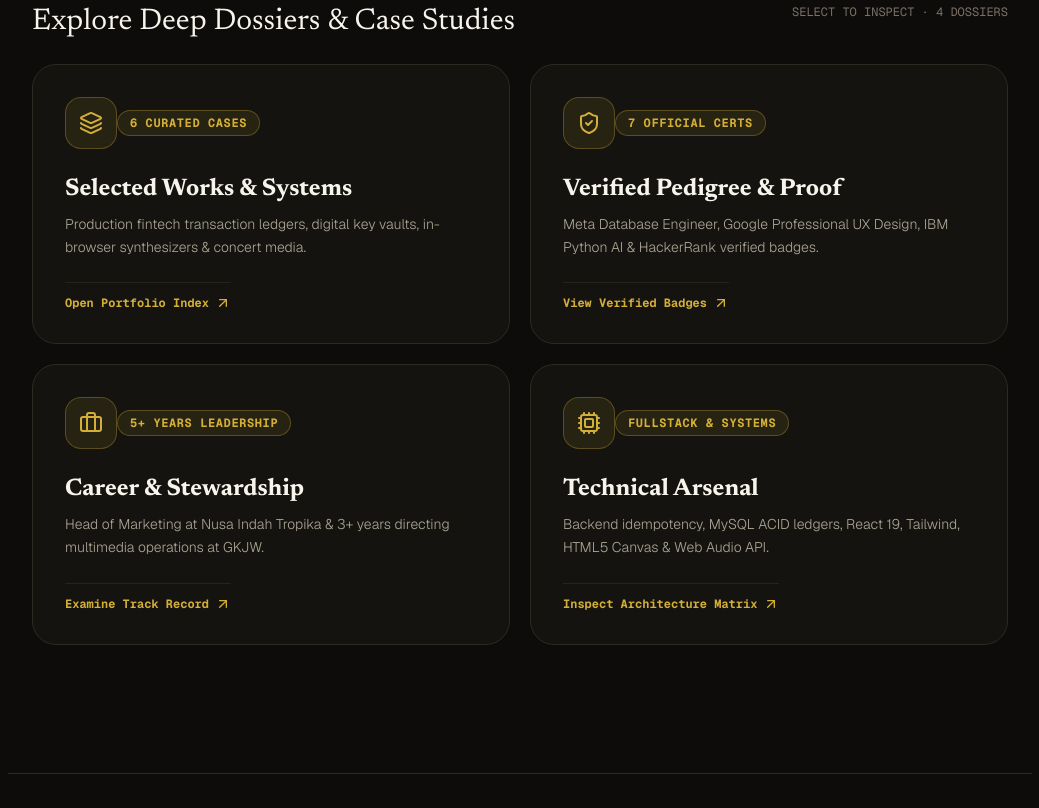
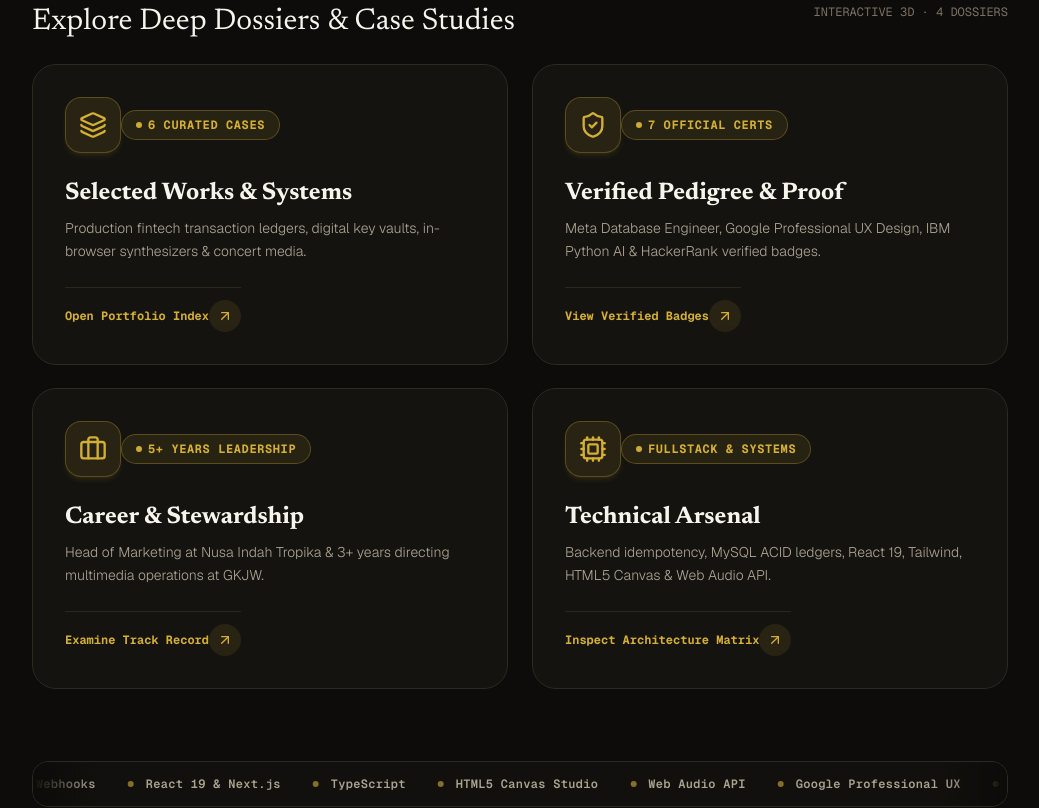
Before and after one commit to revwrks/portfolio, a Next.js app: page / in a window 1280 px wide. Shown: the part 903-1711 px from the top of the page, without its empty margins (120-1159 px from the left). Built offline with nearby package versions, Linux system fonts and the light colour scheme.

Commit message:
feat: integrate 3D magnetic tilt cards, inner element choreography, and infinite skills marquee inspired by Yozananta

```diff
--- a/src/app/globals.css
+++ b/src/app/globals.css
@@ -57,6 +57,46 @@ body {
   color: #ffffff;
 }
 
+/* Infinite Marquee Animation (Buttery Smooth 60fps) */
+@keyframes marquee {
+  0% {
+    transform: translateX(0%);
+  }
+  100% {
+    transform: translateX(-50%);
+  }
+}
+
+.animate-marquee {
+  display: flex;
+  width: max-content;
+  animation: marquee 28s linear infinite;
+}
+
+.animate-marquee:hover {
+  animation-play-state: paused;
+}
+
+/* Metallic Light Shimmer Sweep */
+@keyframes shimmer {
+  0% {
+    transform: translateX(-150%) skewX(-20deg);
+  }
+  100% {
+    transform: translateX(250%) skewX(-20deg);
+  }
+}
+
+.animate-shimmer {
+  animation: shimmer 2.2s cubic-bezier(0.4, 0, 0.2, 1) infinite;
+}
+
+/* Stagger Animation Presets */
+.stagger-1 { animation-delay: 50ms; }
+.stagger-2 { animation-delay: 120ms; }
+.stagger-3 { animation-delay: 190ms; }
+.stagger-4 { animation-delay: 260ms; }
+
 /* Elegant Stage Fade-Slide Animation */
 @keyframes stageEnter {
   0% {
--- a/src/components/themes/EditorialTheme.tsx
+++ b/src/components/themes/EditorialTheme.tsx
@@ -1,6 +1,6 @@
 "use client";
 
-import React, { useState, useEffect } from "react";
+import React, { useState, useEffect, useRef } from "react";
 import {
   ArrowUpRight,
   Briefcase,
@@ -23,6 +23,110 @@ import { playUiClick } from "@/lib/audio";
 import { useToast } from "@/components/ui/Toast";
 
 type ActiveModal = "works" | "credentials" | "career" | "stack" | null;
+
+interface TiltCardProps {
+  onClick: () => void;
+  icon: React.ElementType;
+  badge: string;
+  title: string;
+  description: string;
+  actionText: string;
+}
+
+function EditorialTiltCard({
+  onClick,
+  icon: Icon,
+  badge,
+  title,
+  description,
+  actionText,
+}: TiltCardProps) {
+  const cardRef = useRef<HTMLButtonElement>(null);
+  const [transform, setTransform] = useState("perspective(1000px) rotateX(0deg) rotateY(0deg) translateY(0px)");
+  const [glowPos, setGlowPos] = useState({ x: 50, y: 50 });
+  const [isHovered, setIsHovered] = useState(false);
+
+  const handleMouseMove = (e: React.MouseEvent<HTMLButtonElement>) => {
+    if (!cardRef.current) return;
+    const rect = cardRef.current.getBoundingClientRect();
+    const x = e.clientX - rect.left;
+    const y = e.clientY - rect.top;
+    const centerX = rect.width / 2;
+    const centerY = rect.height / 2;
+
+    const rotateX = ((y - centerY) / centerY) * -5;
+    const rotateY = ((x - centerX) / centerX) * 5;
+
+    setTransform(`perspective(1000px) rotateX(${rotateX.toFixed(2)}deg) rotateY(${rotateY.toFixed(2)}deg) translateY(-8px) scale3d(1.015, 1.015, 1.015)`);
+    setGlowPos({ x: (x / rect.width) * 100, y: (y / rect.height) * 100 });
+  };
+
+  const handleMouseLeave = () => {
+    setTransform("perspective(1000px) rotateX(0deg) rotateY(0deg) translateY(0px) scale3d(1, 1, 1)");
+    setIsHovered(false);
+  };
+
+  return (
+    <button
+      ref={cardRef}
+      type="button"
+      onClick={onClick}
+      onMouseMove={handleMouseMove}
+      onMouseEnter={() => setIsHovered(true)}
+      onMouseLeave={handleMouseLeave}
+      style={{
+        transform,
+        transition: isHovered ? "transform 0.1s ease-out" : "transform 0.4s cubic-bezier(0.16, 1, 0.3, 1)"
+      }}
+      className="group relative text-left p-6 sm:p-8 rounded-3xl border border-[#2e2921] bg-[#161411]/90 hover:border-[#d4af37]/80 hover:shadow-2xl hover:shadow-[#d4af37]/15 flex flex-col justify-between space-y-6 cursor-pointer overflow-hidden backdrop-blur-xl"
+    >
+      {/* Dynamic Cursor Spotlight Layer */}
+      <div
+        className="absolute inset-0 pointer-events-none transition-opacity duration-300 rounded-3xl"
+        style={{
+          opacity: isHovered ? 1 : 0,
+          background: `radial-gradient(circle at ${glowPos.x}% ${glowPos.y}%, rgba(212, 175, 55, 0.18) 0%, transparent 65%)`
+        }}
+      />
+
+      {/* Shimmer Light Reflection Sweep on Hover */}
+      <div
+        className="absolute inset-0 pointer-events-none opacity-0 group-hover:opacity-100 transition-opacity duration-500 overflow-hidden rounded-3xl"
+      >
+        <div className="w-1/2 h-full bg-gradient-to-r from-transparent via-white/5 to-transparent -skew-x-12 group-hover:translate-x-[300%] transition-transform duration-1000" />
+      </div>
+
+      {/* Top Header inside Card */}
+      <div className="relative z-10 flex items-center justify-between">
+        <div className="w-14 h-14 rounded-2xl bg-[#d4af37]/10 border border-[#d4af37]/30 flex items-center justify-center text-[#d4af37] transition-all duration-300 group-hover:scale-110 group-hover:bg-[#d4af37]/20 group-hover:rotate-3 shadow-md shadow-[#d4af37]/10">
+          <Icon className="w-7 h-7 text-[#d4af37] transition-transform duration-300 group-hover:scale-105" />
+        </div>
+        <span className="flex items-center gap-1.5 text-xs font-mono font-bold tracking-wider text-[#d4af37] uppercase px-3.5 py-1.5 rounded-full bg-[#d4af37]/10 border border-[#d4af37]/30 backdrop-blur-sm group-hover:border-[#d4af37]/60 transition-colors">
+          <span className="w-1.5 h-1.5 rounded-full bg-[#d4af37] animate-pulse" />
+          {badge}
+        </span>
+      </div>
+
+      {/* Middle Body inside Card */}
+      <div className="relative z-10 space-y-2">
+        <h3 className="text-2xl font-serif font-bold text-[#f7f4ec] group-hover:text-[#e8cb74] transition-colors duration-200">
+          {title}
+        </h3>
+        <p className="text-sm text-[#aba392] font-light leading-relaxed group-hover:text-[#c4beb1] transition-colors duration-200">
+          {description}
+        </p>
+      </div>
+
+      {/* Bottom Action Bar inside Card */}
+      <div className="relative z-10 flex items-center justify-between text-xs font-mono text-[#d4af37] font-bold pt-3 border-t border-[#2e2921]/90 group-hover:border-[#d4af37]/40 transition-colors">
+        <span className="group-hover:tracking-wider transition-all duration-200">{actionText}</span>
+        <div className="w-8 h-8 rounded-full bg-[#d4af37]/10 flex items-center justify-center group-hover:bg-[#d4af37] group-hover:text-zinc-950 transition-all duration-200">
+          <ArrowUpRight className="w-4 h-4 transition-transform duration-200 group-hover:translate-x-0.5 group-hover:-translate-y-0.5" />
+        </div>
+      </div>
+    </button>
+  );
+}
 
 export function EditorialTheme() {
   const { personal, projects, certifications, experience, volunteering, skills, education } = PORTFOLIO_DATA;
@@ -57,6 +161,21 @@ export function EditorialTheme() {
     window.addEventListener("keydown", handleKeyDown);
     return () => window.removeEventListener("keydown", handleKeyDown);
   }, []);
+
+  const marqueeItems = [
+    "Laravel & PHP",
+    "MySQL ACID Ledgers",
+    "Asynchronous Webhooks",
+    "React 19 & Next.js",
+    "TypeScript",
+    "HTML5 Canvas Studio",
+    "Web Audio API",
+    "Google Professional UX",
+    "Multi-Cam Live Broadcast",
+    "Video Direction",
+    "Docker & Linux",
+    "Idempotent Transaction Systems"
+  ];
 
   return (
     <div className="min-h-screen bg-[#0d0c0a] text-[#f7f4ec] font-sans selection:bg-[#d4af37]/35 selection:text-white pb-32">
@@ -237,7 +356,7 @@ export function EditorialTheme() {
           </div>
         </section>
 
-        {/* GRAND 2x2 FEATURE TILES (THE 4 EYE-CATCHING MODAL BUTTONS) */}
+        {/* GRAND 2x2 FEATURE TILES (INTERACTIVE 3D TILT CARDS) */}
         <section aria-label="Dossiers Navigation" className="pt-6 border-t border-[#2e2921]">
           <div className="flex items-center justify-between pb-6">
             <div>
@@ -249,136 +368,81 @@ export function EditorialTheme() {
               </h2>
             </div>
             <span className="text-xs font-mono text-[#7a7265] hidden sm:inline">
-              SELECT TO INSPECT · 4 DOSSIERS
+              INTERACTIVE 3D · 4 DOSSIERS
             </span>
           </div>
 
-          <div className="grid grid-cols-1 md:grid-cols-2 gap-5">
+          <div className="grid grid-cols-1 md:grid-cols-2 gap-6">
 
             {/* TILE 1: SELECTED WORKS & SYSTEMS */}
-            <button
-              type="button"
+            <EditorialTiltCard
               onClick={() => {
                 playUiClick(800);
                 setActiveModal("works");
               }}
-              className="group relative text-left p-6 sm:p-8 rounded-3xl border border-[#2e2921] bg-[#161411]/90 hover:bg-[#1f1b15] hover:border-[#d4af37]/70 transition-all duration-300 hover:-translate-y-1.5 hover:shadow-2xl hover:shadow-[#d4af37]/10 flex flex-col justify-between space-y-6 cursor-pointer"
-            >
-              <div className="flex items-center justify-between">
-                <div className="w-13 h-13 rounded-2xl bg-[#d4af37]/10 border border-[#d4af37]/30 flex items-center justify-center text-[#d4af37] group-hover:scale-110 transition-transform duration-300">
-                  <Layers className="w-6 h-6 text-[#d4af37]" />
-                </div>
-                <span className="text-xs font-mono font-bold tracking-wider text-[#d4af37] uppercase px-3 py-1 rounded-full bg-[#d4af37]/10 border border-[#d4af37]/30">
-                  6 Curated Cases
-                </span>
-              </div>
-              <div>
-                <h3 className="text-2xl font-serif font-bold text-[#f7f4ec] group-hover:text-[#e8cb74] transition-colors">
-                  Selected Works & Systems
-                </h3>
-                <p className="text-sm text-[#aba392] font-light leading-relaxed pt-2">
-                  Production fintech transaction ledgers, digital key vaults, in-browser synthesizers & concert media.
-                </p>
-              </div>
-              <div className="flex items-center gap-1.5 text-xs font-mono text-[#d4af37] font-bold pt-3 border-t border-[#2e2921]/80">
-                <span>Open Portfolio Index</span>
-                <ArrowUpRight className="w-4 h-4 group-hover:translate-x-1 group-hover:-translate-y-1 transition-transform" />
-              </div>
-            </button>
+              icon={Layers}
+              badge="6 Curated Cases"
+              title="Selected Works & Systems"
+              description="Production fintech transaction ledgers, digital key vaults, in-browser synthesizers & concert media."
+              actionText="Open Portfolio Index"
+            />
 
             {/* TILE 2: VERIFIED CREDENTIALS */}
-            <button
-              type="button"
+            <EditorialTiltCard
               onClick={() => {
                 playUiClick(800);
                 setActiveModal("credentials");
               }}
-              className="group relative text-left p-6 sm:p-8 rounded-3xl border border-[#2e2921] bg-[#161411]/90 hover:bg-[#1f1b15] hover:border-[#d4af37]/70 transition-all duration-300 hover:-translate-y-1.5 hover:shadow-2xl hover:shadow-[#d4af37]/10 flex flex-col justify-between space-y-6 cursor-pointer"
-            >
-              <div className="flex items-center justify-between">
-                <div className="w-13 h-13 rounded-2xl bg-[#d4af37]/10 border border-[#d4af37]/30 flex items-center justify-center text-[#d4af37] group-hover:scale-110 transition-transform duration-300">
-                  <ShieldCheck className="w-6 h-6 text-[#d4af37]" />
-                </div>
-                <span className="text-xs font-mono font-bold tracking-wider text-[#d4af37] uppercase px-3 py-1 rounded-full bg-[#d4af37]/10 border border-[#d4af37]/30">
-                  7 Official Certs
-                </span>
-              </div>
-              <div>
-                <h3 className="text-2xl font-serif font-bold text-[#f7f4ec] group-hover:text-[#e8cb74] transition-colors">
-                  Verified Pedigree & Proof
-                </h3>
-                <p className="text-sm text-[#aba392] font-light leading-relaxed pt-2">
-                  Meta Database Engineer, Google Professional UX Design, IBM Python AI & HackerRank verified badges.
-                </p>
-              </div>
-              <div className="flex items-center gap-1.5 text-xs font-mono text-[#d4af37] font-bold pt-3 border-t border-[#2e2921]/80">
-                <span>View Verified Badges</span>
-                <ArrowUpRight className="w-4 h-4 group-hover:translate-x-1 group-hover:-translate-y-1 transition-transform" />
-              </div>
-            </button>
+              icon={ShieldCheck}
+              badge="7 Official Certs"
+              title="Verified Pedigree & Proof"
+              description="Meta Database Engineer, Google Professional UX Design, IBM Python AI & HackerRank verified badges."
+              actionText="View Verified Badges"
+            />
 
             {/* TILE 3: CAREER & STEWARDSHIP */}
-            <button
-              type="button"
+            <EditorialTiltCard
               onClick={() => {
                 playUiClick(800);
                 setActiveModal("career");
               }}
-              className="group relative text-left p-6 sm:p-8 rounded-3xl border border-[#2e2921] bg-[#161411]/90 hover:bg-[#1f1b15] hover:border-[#d4af37]/70 transition-all duration-300 hover:-translate-y-1.5 hover:shadow-2xl hover:shadow-[#d4af37]/10 flex flex-col justify-between space-y-6 cursor-pointer"
-            >
-              <div className="flex items-center justify-between">
-                <div className="w-13 h-13 rounded-2xl bg-[#d4af37]/10 border border-[#d4af37]/30 flex items-center justify-center text-[#d4af37] group-hover:scale-110 transition-transform duration-300">
-                  <Briefcase className="w-6 h-6 text-[#d4af37]" />
-                </div>
-                <span className="text-xs font-mono font-bold tracking-wider text-[#d4af37] uppercase px-3 py-1 rounded-full bg-[#d4af37]/10 border border-[#d4af37]/30">
-                  5+ Years Leadership
-                </span>
-              </div>
-              <div>
-                <h3 className="text-2xl font-serif font-bold text-[#f7f4ec] group-hover:text-[#e8cb74] transition-colors">
-                  Career & Stewardship
-                </h3>
-                <p className="text-sm text-[#aba392] font-light leading-relaxed pt-2">
-                  Head of Marketing at Nusa Indah Tropika & 3+ years directing multimedia operations at GKJW.
-                </p>
-              </div>
-              <div className="flex items-center gap-1.5 text-xs font-mono text-[#d4af37] font-bold pt-3 border-t border-[#2e2921]/80">
-                <span>Examine Track Record</span>
-                <ArrowUpRight className="w-4 h-4 group-hover:translate-x-1 group-hover:-translate-y-1 transition-transform" />
-              </div>
-            </button>
+              icon={Briefcase}
+              badge="5+ Years Leadership"
+              title="Career & Stewardship"
+              description="Head of Marketing at Nusa Indah Tropika & 3+ years directing multimedia operations at GKJW."
+              actionText="Examine Track Record"
+            />
 
             {/* TILE 4: TECHNICAL ARSENAL */}
-            <button
-              type="button"
+            <EditorialTiltCard
               onClick={() => {
                 playUiClick(800);
                 setActiveModal("stack");
               }}
-              className="group relative text-left p-6 sm:p-8 rounded-3xl border border-[#2e2921] bg-[#161411]/90 hover:bg-[#1f1b15] hover:border-[#d4af37]/70 transition-all duration-300 hover:-translate-y-1.5 hover:shadow-2xl hover:shadow-[#d4af37]/10 flex flex-col justify-between space-y-6 cursor-pointer"
-            >
-              <div className="flex items-center justify-between">
-                <div className="w-13 h-13 rounded-2xl bg-[#d4af37]/10 border border-[#d4af37]/30 flex items-center justify-center text-[#d4af37] group-hover:scale-110 transition-transform duration-300">
-                  <Cpu className="w-6 h-6 text-[#d4af37]" />
+              icon={Cpu}
+              badge="Fullstack & Systems"
+              title="Technical Arsenal"
+              description="Backend idempotency, MySQL ACID ledgers, React 19, Tailwind, HTML5 Canvas & Web Audio API."
+              actionText="Inspect Architecture Matrix"
+            />
+
+          </div>
+        </section>
+
+        {/* INFINITE TECH MARQUEE TAPE (SLICK RUNNING MARQUEE) */}
+        <section aria-label="Core Competencies Ticker" className="pt-2">
+          <div className="rounded-2xl border border-[#2e2921] bg-[#161411]/60 py-3.5 px-4 overflow-hidden relative backdrop-blur-md">
+            <div className="absolute left-0 top-0 bottom-0 w-16 bg-gradient-to-r from-[#0d0c0a] to-transparent z-10 pointer-events-none" />
+            <div className="absolute right-0 top-0 bottom-0 w-16 bg-gradient-to-l from-[#0d0c0a] to-transparent z-10 pointer-events-none" />
+
+            <div className="animate-marquee items-center gap-8 font-mono text-xs text-[#aba392]">
+              {marqueeItems.concat(marqueeItems).map((item, idx) => (
+                <div key={idx} className="flex items-center gap-3 whitespace-nowrap hover:text-[#d4af37] transition-colors cursor-default">
+                  <span className="w-1.5 h-1.5 rounded-full bg-[#d4af37]/60" />
+                  <span className="font-semibold tracking-wide">{item}</span>
                 </div>
-                <span className="text-xs font-mono font-bold tracking-wider text-[#d4af37] uppercase px-3 py-1 rounded-full bg-[#d4af37]/10 border border-[#d4af37]/30">
-                  Fullstack & Systems
-                </span>
-              </div>
-              <div>
-                <h3 className="text-2xl font-serif font-bold text-[#f7f4ec] group-hover:text-[#e8cb74] transition-colors">
-                  Technical Arsenal
-                </h3>
-                <p className="text-sm text-[#aba392] font-light leading-relaxed pt-2">
-                  Backend idempotency, MySQL ACID ledgers, React 19, Tailwind, HTML5 Canvas & Web Audio API.
-                </p>
-              </div>
-              <div className="flex items-center gap-1.5 text-xs font-mono text-[#d4af37] font-bold pt-3 border-t border-[#2e2921]/80">
-                <span>Inspect Architecture Matrix</span>
-                <ArrowUpRight className="w-4 h-4 group-hover:translate-x-1 group-hover:-translate-y-1 transition-transform" />
-              </div>
-            </button>
-
+              ))}
+            </div>
           </div>
         </section>
 
@@ -481,23 +545,24 @@ export function EditorialTheme() {
             {/* Works List */}
             <div className="divide-y divide-[#2e2921]">
               {filteredProjects.map((project: Project, idx) => (
-                <article key={project.id} className="py-6 flex flex-col md:flex-row md:items-start justify-between gap-6">
+                <article key={project.id} className="py-6 flex flex-col md:flex-row md:items-start justify-between gap-6 group hover:bg-[#171410] px-4 -mx-4 rounded-2xl transition-colors">
                   <div className="space-y-2 md:w-3/5">
                     <div className="flex items-center gap-2 text-xs font-mono">
                       <span className="text-[#d4af37] font-bold">0{idx + 1}</span>
                       <span className="text-[#7a7265]">//</span>
                       <span className="uppercase text-[#aba392]">{project.category}</span>
                       {project.featured && (
-                        <span className="text-[10px] text-[#d4af37] px-2 py-0.2 rounded-full border border-[#d4af37]/30 bg-[#d4af37]/10">
+                        <span className="text-[10px] text-[#d4af37] px-2 py-0.2 rounded-full border border-[#d4af37]/30 bg-[#d4af37]/10 flex items-center gap-1 font-semibold">
+                          <Sparkles className="w-3 h-3 text-[#d4af37]" />
                           Featured
                         </span>
                       )}
                     </div>
-                    <h3 className="text-xl font-serif font-bold text-white">{project.title}</h3>
+                    <h3 className="text-xl font-serif font-bold text-white group-hover:text-[#e8cb74] transition-colors">{project.title}</h3>
                     <p className="text-xs sm:text-sm text-[#aba392] leading-relaxed font-light">{project.description}</p>
                     <div className="flex flex-wrap gap-1.5 pt-2">
                       {project.techStack.map((tech) => (
-                        <span key={tech} className="text-[10px] font-mono text-[#aba392] bg-[#161411] px-2 py-0.5 rounded border border-[#2e2921]">
+                        <span key={tech} className="text-[10px] font-mono text-[#aba392] bg-[#161411] px-2.5 py-0.5 rounded border border-[#2e2921] hover:border-[#d4af37]/40 hover:text-white transition-colors">
                           {tech}
                         </span>
                       ))}
@@ -507,7 +572,10 @@ export function EditorialTheme() {
                   <div className="md:w-2/5 md:text-right space-y-3 flex flex-col md:items-end justify-between self-stretch">
                     <div className="space-y-1 text-xs font-mono text-[#aba392]">
                       {project.metrics.map((m, i) => (
-                        <div key={i} className="text-[#f7f4ec]">{m}</div>
+                        <div key={i} className="text-[#f7f4ec] flex items-center md:justify-end gap-1.5">
+                          <span className="w-1.5 h-1.5 rounded-full bg-[#d4af37]" />
+                          <span>{m}</span>
+                        </div>
                       ))}
                     </div>
 
@@ -519,7 +587,7 @@ export function EditorialTheme() {
                             playUiClick(750);
                             setSelectedArchProject(project.id);
                           }}
-                          className="inline-flex items-center gap-1.5 text-xs font-mono text-[#d4af37] hover:text-[#e8cb74] font-semibold border-b border-[#d4af37]/40 pb-0.5"
+                          className="inline-flex items-center gap-1.5 text-xs font-mono text-[#d4af37] hover:text-[#e8cb74] font-semibold border-b border-[#d4af37]/40 pb-0.5 transition-colors"
                         >
                           <Terminal className="w-3.5 h-3.5" />
                           <span>Inspect Spec</span>
@@ -532,7 +600,7 @@ export function EditorialTheme() {
                           target="_blank"
                           rel="noopener noreferrer"
                           onClick={() => playUiClick(600)}
-                          className="inline-flex items-center gap-1 text-xs font-mono text-[#aba392] hover:text-white border border-[#2e2921] px-3 py-1.5 rounded-lg transition-colors bg-[#161411]"
+                          className="inline-flex items-center gap-1 text-xs font-mono text-[#aba392] hover:text-white border border-[#2e2921] hover:border-[#d4af37]/50 px-3 py-1.5 rounded-lg transition-colors bg-[#161411]"
                         >
                           <span>Live Demo</span>
                           <ExternalLink className="w-3 h-3" />
@@ -545,7 +613,7 @@ export function EditorialTheme() {
                           target="_blank"
                           rel="noopener noreferrer"
                           onClick={() => playUiClick(600)}
-                          className="inline-flex items-center gap-1 text-xs font-mono text-[#aba392] hover:text-white border border-[#2e2921] px-3 py-1.5 rounded-lg transition-colors bg-[#161411]"
+                          className="inline-flex items-center gap-1 text-xs font-mono text-[#aba392] hover:text-white border border-[#2e2921] hover:border-[#d4af37]/50 px-3 py-1.5 rounded-lg transition-colors bg-[#161411]"
                         >
                           <GithubIcon className="w-3 h-3" />
                           <span>Code</span>
```
